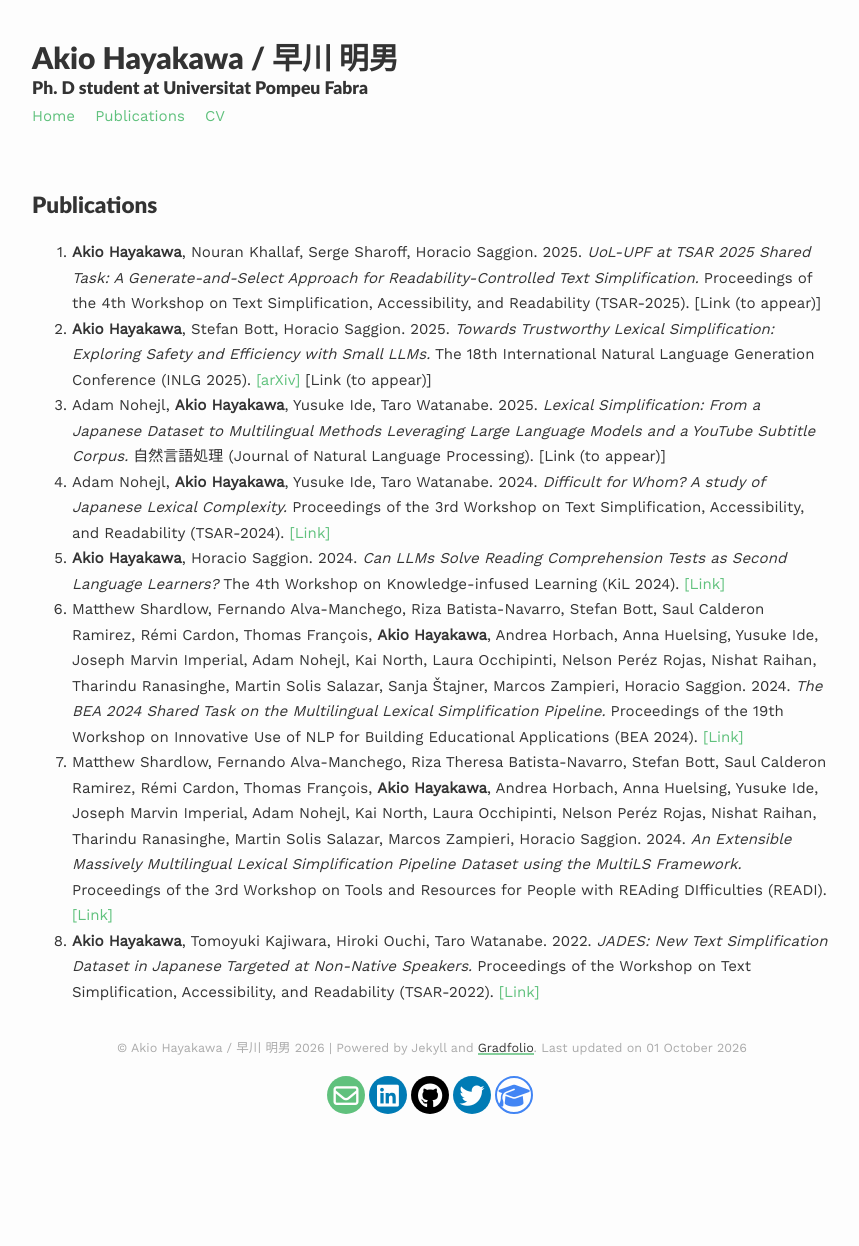
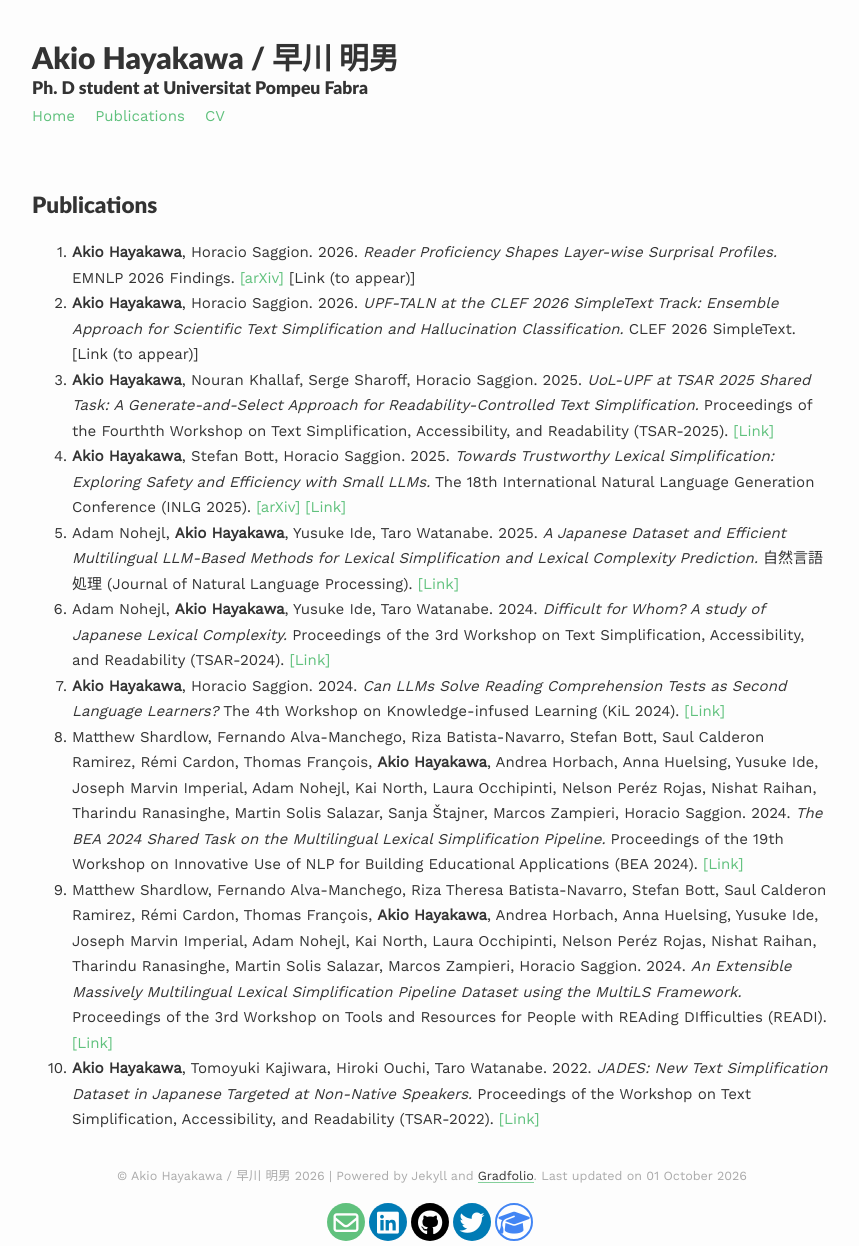
Before and after one commit to ahaya3776/ahaya3776.github.io, a Jekyll site: the page built from _pages/publications.md, in a window 1280 px wide. Shown: the whole page, without its empty margins (208-1067 px from the left). Built offline with Jekyll 4.4.1, drawn with Linux system fonts in a browser that asks for light colours; before the commit the page ends 1118 px from its top, so only the background shows below that.

Commit message:
Added new publication and updated CV

```diff
--- a/_pages/publications.md
+++ b/_pages/publications.md
@@ -8,9 +8,12 @@ published: true
 <br>
 ## Publications
 
-1. **Akio Hayakawa**, Nouran Khallaf, Serge Sharoff, Horacio Saggion. 2025. _UoL-UPF at TSAR 2025 Shared Task: A Generate-and-Select Approach for Readability-Controlled Text Simplification._ Proceedings of the 4th Workshop on Text Simplification, Accessibility, and Readability (TSAR-2025). [Link (to appear)]
-1. **Akio Hayakawa**, Stefan Bott, Horacio Saggion. 2025. _Towards Trustworthy Lexical Simplification: Exploring Safety and Efficiency with Small LLMs._ The 18th International Natural Language Generation Conference (INLG 2025). <a href="https://arxiv.org/abs/2509.25086">[arXiv]</a> [Link (to appear)]
-1. Adam Nohejl, **Akio Hayakawa**, Yusuke Ide, Taro Watanabe. 2025. _Lexical Simplification: From a Japanese Dataset to Multilingual Methods Leveraging Large Language Models and a YouTube Subtitle Corpus._ 自然言語処理 (Journal of Natural Language Processing). [Link (to appear)]
+
+1. **Akio Hayakawa**, Horacio Saggion. 2026. _Reader Proficiency Shapes Layer-wise Surprisal Profiles._ EMNLP 2026 Findings. <a href="https://arxiv.org/abs/2609.37688">[arXiv]</a> [Link (to appear)]
+1. **Akio Hayakawa**, Horacio Saggion. 2026. _UPF-TALN at the CLEF 2026 SimpleText Track: Ensemble Approach for Scientific Text Simplification and Hallucination Classification._ CLEF 2026 SimpleText. [Link (to appear)]
+1. **Akio Hayakawa**, Nouran Khallaf, Serge Sharoff, Horacio Saggion. 2025. _UoL-UPF at TSAR 2025 Shared Task: A Generate-and-Select Approach for Readability-Controlled Text Simplification._ Proceedings of the Fourthth Workshop on Text Simplification, Accessibility, and Readability (TSAR-2025). <a href="https://aclanthology.org/2025.tsar-1.16/">[Link]</a>
+1. **Akio Hayakawa**, Stefan Bott, Horacio Saggion. 2025. _Towards Trustworthy Lexical Simplification: Exploring Safety and Efficiency with Small LLMs._ The 18th International Natural Language Generation Conference (INLG 2025). <a href="https://arxiv.org/abs/2509.25086">[arXiv]</a> <a href="https://aclanthology.org/2025.inlg-main.15/">[Link]</a>
+1. Adam Nohejl, **Akio Hayakawa**, Yusuke Ide, Taro Watanabe. 2025. _A Japanese Dataset and Efficient Multilingual LLM-Based Methods for Lexical Simplification and Lexical Complexity Prediction._ 自然言語処理 (Journal of Natural Language Processing). <a href="https://www.jstage.jst.go.jp/article/jnlp/32/4/32_1129/_article/-char/en">[Link]</a>
 1. Adam Nohejl, **Akio Hayakawa**, Yusuke Ide, Taro Watanabe. 2024. _Difficult for Whom? A study of Japanese Lexical Complexity._ Proceedings of the 3rd Workshop on Text Simplification, Accessibility, and Readability (TSAR-2024). <a href="https://aclanthology.org/2024.tsar-1.8">[Link]</a>
 1. **Akio Hayakawa**, Horacio Saggion. 2024. _Can LLMs Solve Reading Comprehension Tests as Second Language Learners?_ The 4th Workshop on Knowledge-infused Learning (KiL 2024). <a href="https://ceur-ws.org/Vol-3894/paper7.pdf">[Link]</a>
 1. Matthew Shardlow, Fernando Alva-Manchego, Riza Batista-Navarro, Stefan Bott, Saul Calderon Ramirez, Rémi Cardon, Thomas François, **Akio Hayakawa**, Andrea Horbach, Anna Huelsing, Yusuke Ide, Joseph Marvin Imperial, Adam Nohejl, Kai North, Laura Occhipinti, Nelson Peréz Rojas, Nishat Raihan, Tharindu Ranasinghe, Martin Solis Salazar, Sanja Štajner, Marcos Zampieri, Horacio Saggion. 2024. _The BEA 2024 Shared Task on the Multilingual Lexical Simplification Pipeline._ Proceedings of the 19th Workshop on Innovative Use of NLP for Building Educational Applications (BEA 2024). <a href="https://aclanthology.org/2024.bea-1.51/">[Link]</a>
```
Also changed, not shown: index.md (+1 -0 lines), 2 other files.
